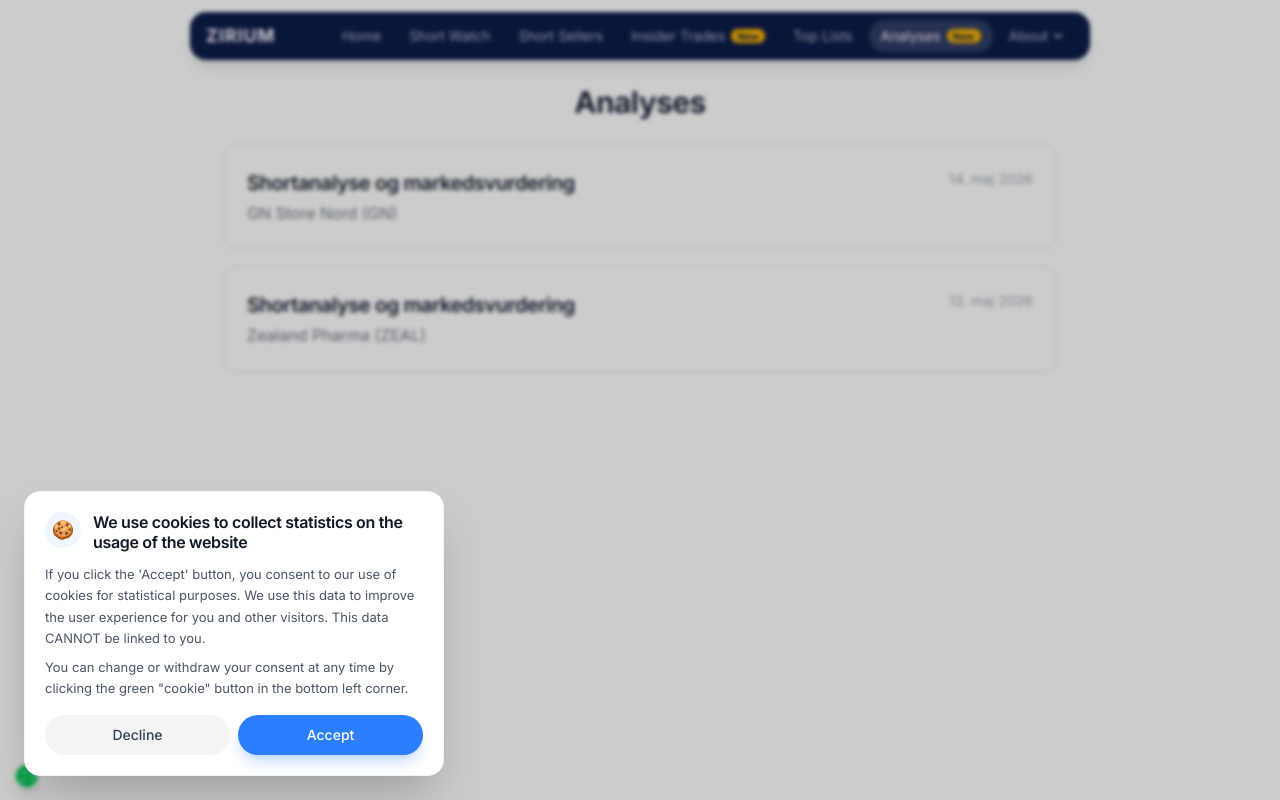
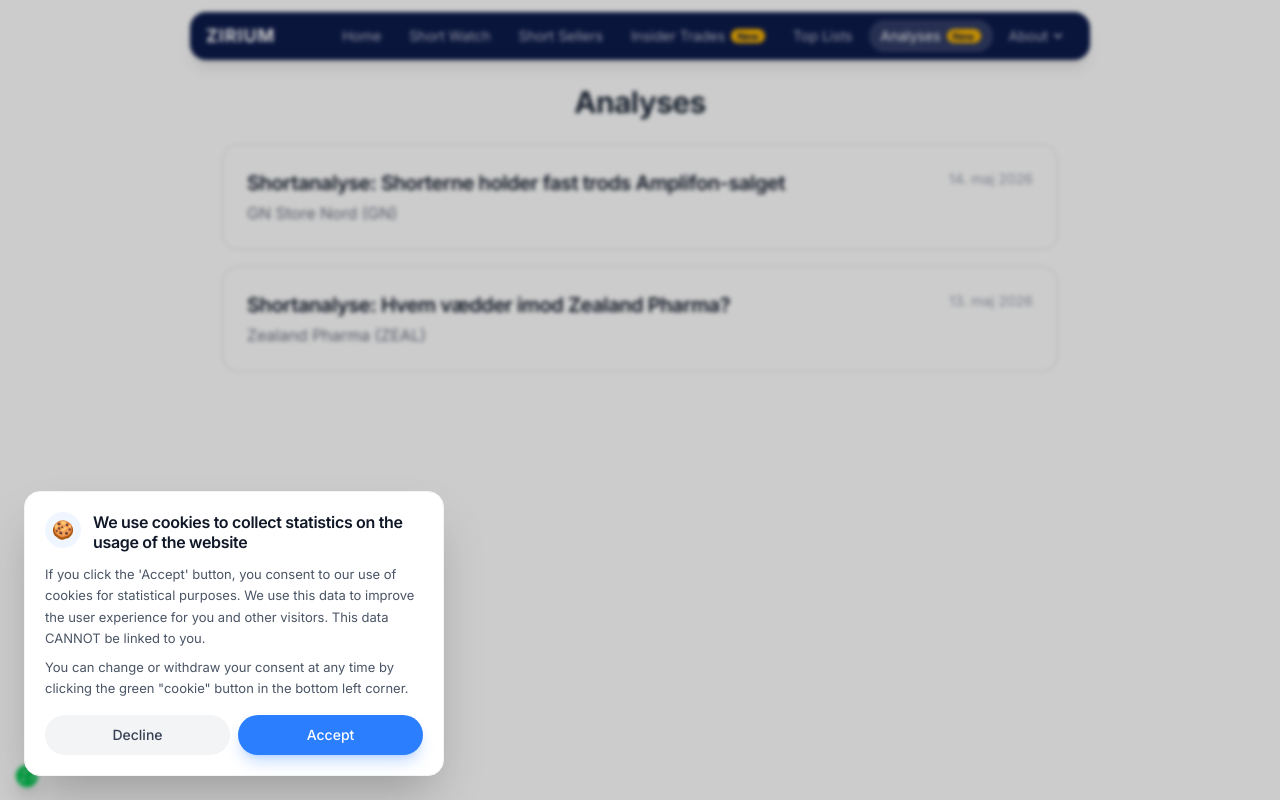
Before and after one commit to araz-code/short_watch_backend, a React (Vite) app in the folder frontend/: page /analyse in a window 1280 px wide. Built offline with nearby package versions, Linux system fonts and the light colour scheme; no server answers.

Commit message:
Forbedre overskriften.

```diff
--- a/frontend/src/routes/AnalysisPage.tsx
+++ b/frontend/src/routes/AnalysisPage.tsx
@@ -22,13 +22,13 @@ const analyses: AnalysisEntry[] = [
   {
     slug: "gn/2026-05-14",
     title: "GN Store Nord (GN)",
-    subtitle: "Shortanalyse og markedsvurdering",
+    subtitle: "Shortanalyse: Shorterne holder fast trods Amplifon-salget",
     date: "14. maj 2026",
   },
   {
     slug: "zeal/2026-05-13",
     title: "Zealand Pharma (ZEAL)",
-    subtitle: "Shortanalyse og markedsvurdering",
+    subtitle: "Shortanalyse: Hvem vædder imod Zealand Pharma?",
     date: "13. maj 2026",
   },
 ];
```
